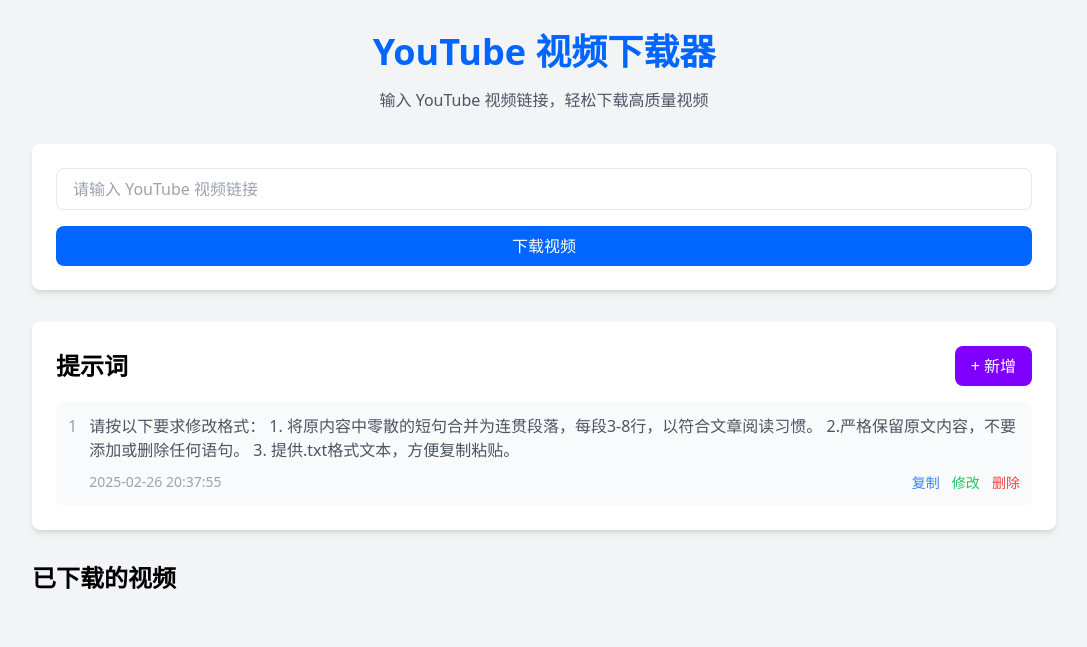
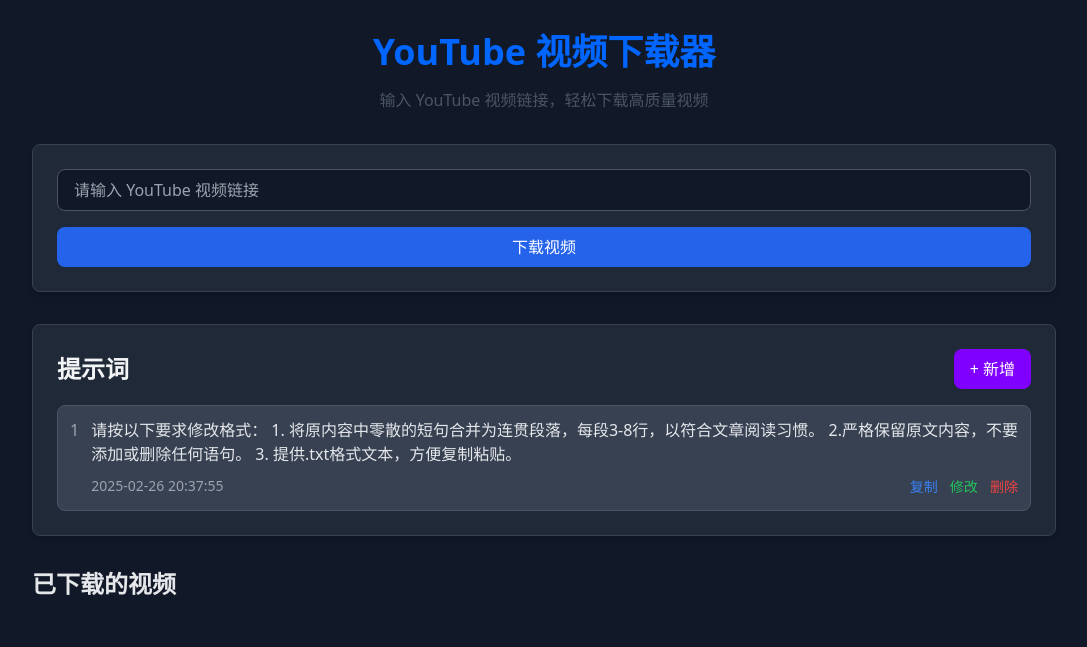
Before and after one commit to Rainyboy-coding/yt_dler, a FastAPI app: page / in a window 1280 px wide. Shown: the top 647 px of the page, without its empty margins (96-1183 px from the left). Run offline with FastAPI, Linux system fonts and the light colour scheme; some libraries are stand-ins or nearby versions.

Commit message:
修改网站配色

```diff
--- a/templates/index.html
+++ b/templates/index.html
@@ -14,10 +14,10 @@
       }
 
       .video-item {
-        background: white;
+        background: theme('colors.gray.800');
         border-radius: 0.5rem;
         padding: 1rem;
-        box-shadow: 0 2px 4px rgba(0,0,0,0.1);
+        box-shadow: 0 2px 4px rgba(0,0,0,0.3);
         transition: transform 0.2s;
       }
 
@@ -40,7 +40,7 @@
       }
     </style>
   </head>
-  <body class="bg-gray-100">
+  <body class="bg-gray-900 text-gray-100">
     <div class="container mx-auto px-8 py-8">
       <h1 class="text-4xl font-bold text-center mb-4 text-[#0066FF]">YouTube 视频下载器</h1>
       <p class="text-center text-gray-600 mb-8">
@@ -48,36 +48,36 @@
       </p>
 
       <div class="max-w-5xl mx-auto">
-        <div class="bg-white rounded-lg shadow-md p-6">
+        <div class="bg-gray-800 rounded-lg shadow-md p-6 border border-gray-700">
           <input
             type="text"
             id="videoUrl"
-            class="w-full px-4 py-2 border rounded-lg mb-4 focus:outline-none focus:ring-2 focus:ring-blue-500"
+            class="w-full px-4 py-2 border rounded-lg mb-4 focus:outline-none focus:ring-2 focus:ring-blue-500 bg-gray-900 border-gray-600 text-gray-100 placeholder-gray-400"
             placeholder="请输入 YouTube 视频链接"
           />
 
           <button
             onclick="downloadVideo()"
-            class="w-full bg-[#0066FF] text-white py-2 px-4 rounded-lg hover:bg-[#0052CC] transition duration-200"
+            class="w-full bg-blue-600 text-white py-2 px-4 rounded-lg hover:bg-blue-500 transition duration-200"
           >
             下载视频
           </button>
 
           <div id="progressBar" class="hidden mt-4">
-            <div class="w-full bg-gray-200 rounded-full h-2.5">
+            <div class="w-full bg-gray-700 rounded-full h-2.5">
               <div
                 id="progress"
-                class="bg-[#00CC88] h-2.5 rounded-full"
+                class="bg-blue-500 h-2.5 rounded-full"
                 style="width: 0%"
               ></div>
             </div>
-            <p id="progressText" class="text-sm text-gray-600 mt-2">
+            <p id="progressText" class="text-sm text-gray-300 mt-2">
               准备下载...
             </p>
           </div>
         </div>
 
-        <div class="bg-white rounded-lg shadow-md p-6 mt-8">
+        <div class="bg-gray-800 rounded-lg shadow-md p-6 mt-8 border border-gray-700">
           <div class="flex justify-between items-center mb-4">
             <h2 class="text-2xl font-bold">提示词</h2>
             <button
@@ -90,7 +90,7 @@
           <div id="noteInputArea" class="hidden">
             <textarea
               id="noteContent"
-              class="w-full px-4 py-2 border rounded-lg mb-4 h-32 focus:outline-none focus:ring-2 focus:ring-blue-500"
+              class="w-full px-4 py-2 border rounded-lg mb-4 h-32 focus:outline-none focus:ring-2 focus:ring-blue-500 bg-gray-700 border-gray-600"
               placeholder="输入需要保存的内容..."
             ></textarea>
             <div class="flex space-x-2">
@@ -115,7 +115,7 @@
         </div>
 
         <div class="mt-8">
-          <h2 class="text-2xl font-bold mb-4">已下载的视频</h2>
+          <h2 class="text-2xl font-bold mb-4 text-gray-200">已下载的视频</h2>
           <div class="video-grid">
             {% for video in videos %}
             <div class="video-item" id="video-{{ loop.index }}">
@@ -157,7 +157,7 @@
     </div>
 
     <!-- 修改toast位置为页面正中间 -->
-    <div id="toast" class="fixed top-1/2 left-1/2 -translate-x-1/2 -translate-y-1/2 px-6 py-3 rounded-lg shadow-md text-white text-lg opacity-0 transition-opacity duration-300 z-50"></div>
+    <div id="toast" class="fixed top-1/2 left-1/2 -translate-x-1/2 -translate-y-1/2 px-6 py-3 rounded-lg shadow-md text-white text-lg opacity-0 transition-opacity duration-300 z-50 bg-gray-800 border border-gray-600"></div>
 
     <script>
       let isEditing = false; // 新增编辑状态标志
@@ -324,11 +324,11 @@
           notesList.innerHTML = Object.entries(window.notesData)
             .sort((a, b) => b[0] - a[0]) // 按时间倒序
             .map(([id, note], index) => `
-              <div class="bg-gray-50 p-3 rounded-lg" data-note-id="${id}">
+              <div class="bg-gray-700 p-3 rounded-lg border border-gray-600" data-note-id="${id}">
                 <div class="flex items-start gap-3">
                   <span class="text-gray-400 font-medium">${index + 1}</span>
                   <div class="flex-1">
-                    <p class="text-gray-600 editable-content">${note.content}</p>
+                    <p class="text-gray-200 editable-content">${note.content}</p>
                     <div class="flex justify-between items-center mt-2">
                       <span class="text-sm text-gray-400">${note.timestamp}</span>
                       <div class="space-x-2">
@@ -422,7 +422,7 @@
         const toast = document.getElementById('toast');
         toast.textContent = message;
         toast.className = `fixed top-1/2 left-1/2 -translate-x-1/2 -translate-y-1/2 px-6 py-3 rounded-lg shadow-md text-white text-lg ${
-          type === 'success' ? 'bg-[#00CC88]' : 'bg-[#FF4444]'
+          type === 'success' ? 'bg-gray-800 border border-gray-600' : 'bg-[#FF4444]'
         } opacity-0 transition-opacity duration-300 z-50`;
 
         // 显示并自动隐藏
```
